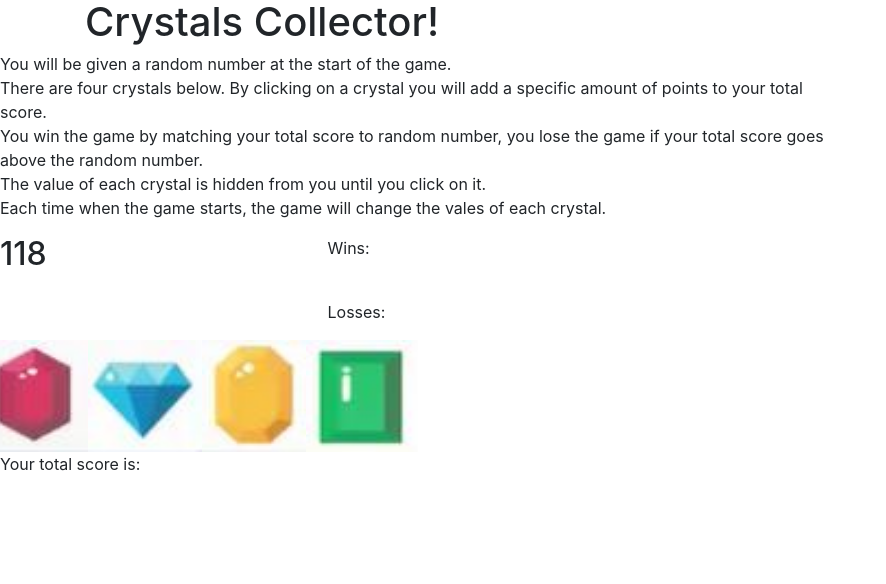
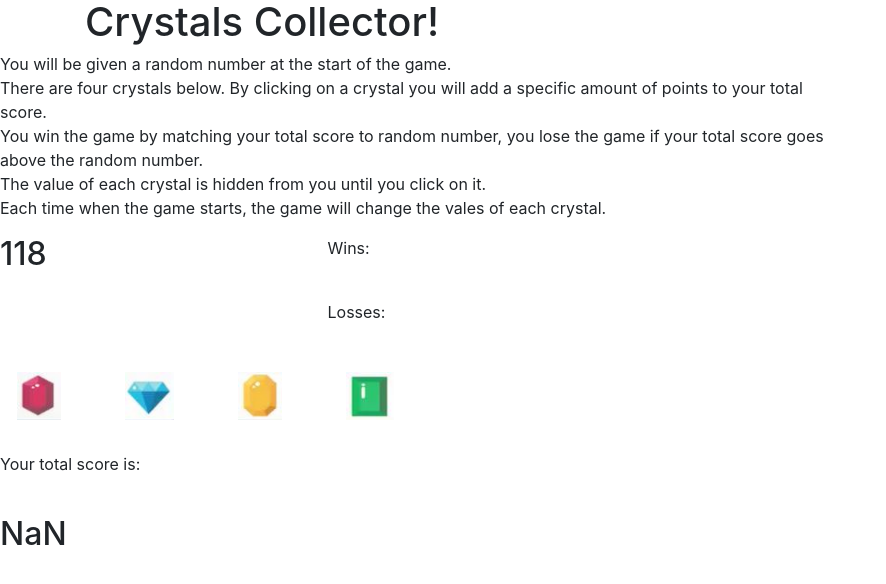
Before and after one commit to Sberry5/week-4-game, a plain HTML site: page index.html in a window 1280 px wide. Both pictures are taken after a click on the picture 36 px from the left and 396 px from the top of the page. Shown: the whole page, without its empty margins (0-886 px from the left). Drawn offline with nearby package versions, Linux system fonts and the light colour scheme.

Commit message:
NaN issue

```diff
--- a/assets/css/style.css
+++ b/assets/css/style.css
@@ -27,4 +27,5 @@
 	height: 7em;
 	border: 2em;
 	border-color: #0e0e0e;
+	padding: 2em;
 }
--- a/assets/javascript/game.js
+++ b/assets/javascript/game.js
@@ -1,9 +1,9 @@
-//--------------------This Works---------------------
+//--------------------Crystal Game---------------------
 $(document).ready(function(){
 
 //Variable to store the games random number
 var computerScore = computerNumber();
-console.log(computerScore);
+//console.log(computerScore);
 
 var redScore = createnumber();
 console.log(redScore);
@@ -38,27 +38,25 @@ var losses = 0;
 //Function to initialize game
 
 
-//Function to place games random number in div
+//Code place games random number in div
 $("#gameNumber").text(computerScore);
 
-//$("#usernumber").text(greenScore);
+//$("#usernumber").text(userScore);
 
 //When crystal is click add number to usernumber div
 $("#red").on("click", function() {
 		userScore += redScore;
-		});
+		$("#usernumber").text(userScore);
 	});
+});
 
-	// if (userScore === computerScore){
-	// wins++;
-	// }
+// $("#red").on("click", function() {
+// 		(userScore += redScore).toString();
+// 	});
 
-	// else if (userScore >= computerScore){
-	// losses++;
-	// }
-	// });
+// });
 
-//if ()
+
 
 //Populate number of wins
 //if (userScore === computerScore){
@@ -66,12 +64,12 @@ $("#red").on("click", function() {
 //}
 
 //Populate number of losses
-//else (userScore >= computerScore){
+//else if (userScore >= computerScore){
 //	losses++;
 //}
 
 
 //Reset function
 //	function reset(){
-//		if ()
+//		usernumber = 0
 //	}
```
